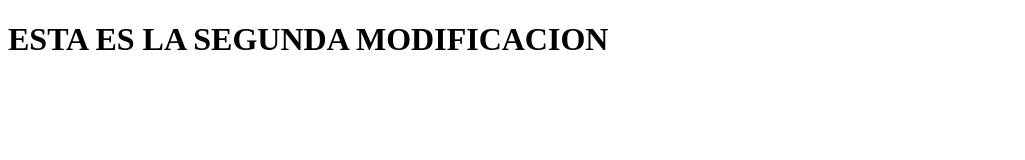
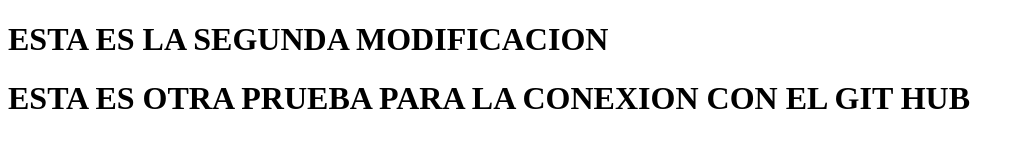
Before and after one commit to EdgarPaulRamirez/infraWeb_Prueba, a plain HTML site: page pruebaTest.html in a window 1280 px wide. Shown: the whole page, without its empty margins (0-1025 px from the left). Drawn offline with Linux system fonts and the light colour scheme.

Commit message:
Este es un commit de prueba en donde verificamos que jale

```diff
--- a/pruebaTest.html
+++ b/pruebaTest.html
@@ -7,6 +7,7 @@
 <body>
 
    <h1>ESTA ES LA SEGUNDA MODIFICACION</h1>
+   <h1>ESTA ES OTRA PRUEBA PARA LA CONEXION CON EL GIT HUB</h1>
 
 </body>
 </html>
```
